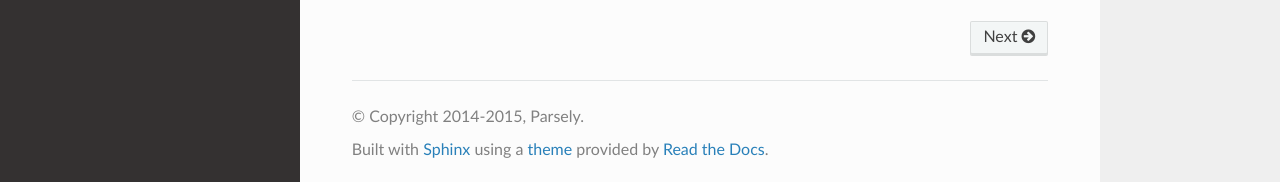
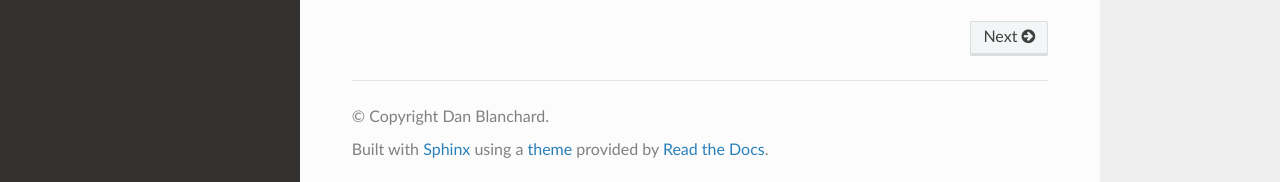
Before and after one commit to pystorm/pystorm, a Sphinx documentation site: the page built from doc/source/index.rst, in a window 1280 px wide and 983 px high. Shown: the part 798-980 px from the top of the window. Built offline with Sphinx 7.4.7 and the Read the Docs theme 3.1.0, drawn with Linux system fonts in a browser that asks for light colours.

Commit message:
Get ones I missed

```diff
--- a/README.rst
+++ b/README.rst
@@ -5,7 +5,7 @@
 Python without having to write a single line of Java.  It is meant to be used
 under-the-hood by Storm Python libraries that will provide the command-line
 tools for actually building/submitting the topologies (e.g.,
-`streamparse <https://github.com/Parsely/streamparse>`_).
+`streamparse <https://github.com/pystorm/streamparse>`_).
 
 Documentation
 -------------
--- a/doc/source/conf.py
+++ b/doc/source/conf.py
@@ -50,8 +50,8 @@
 master_doc = "index"
 
 # General information about the project.
-project = u"pystorm"
-copyright = u"2014-2015, Parsely"
+project = "pystorm"
+copyright = "Dan Blanchard"
 
 # The version info for the project you're documenting, acts as replacement for
 # |version| and |release|, also used in various other places throughout the
@@ -208,7 +208,7 @@
 # (source start file, target name, title,
 #  author, documentclass [howto, manual, or own class]).
 latex_documents = [
-    ("index", "pystorm.tex", u"pystorm Documentation", u"Parsely", "manual")
+    ("index", "pystorm.tex", "pystorm Documentation", "Dan Blanchard", "manual")
 ]
 
 # The name of an image file (relative to this directory) to place at the top of
@@ -236,7 +236,7 @@
 
 # One entry per manual page. List of tuples
 # (source start file, name, description, authors, manual section).
-man_pages = [("index", "pystorm", u"pystorm Documentation", [u"Parsely"], 1)]
+man_pages = [("index", "pystorm", "pystorm Documentation", ["Dan Blanchard"], 1)]
 
 # If true, show URL addresses after external links.
 # man_show_urls = False
@@ -251,8 +251,8 @@
     (
         "index",
         "pystorm",
-        u"pystorm Documentation",
-        u"Parsely",
+        "pystorm Documentation",
+        "Dan Blanchard",
         "pystorm",
         "Run Python on real-time streams of data.",
         "Miscellaneous",
--- a/pystorm/version.py
+++ b/pystorm/version.py
@@ -18,7 +18,7 @@
 This module exists solely for version information so we only have to change it
 in one place. Based on the suggestion `here. <http://bit.ly/16LbuJF>`_
 
-:organization: Parsely
+:organization: pystorm
 """
 
 
```
